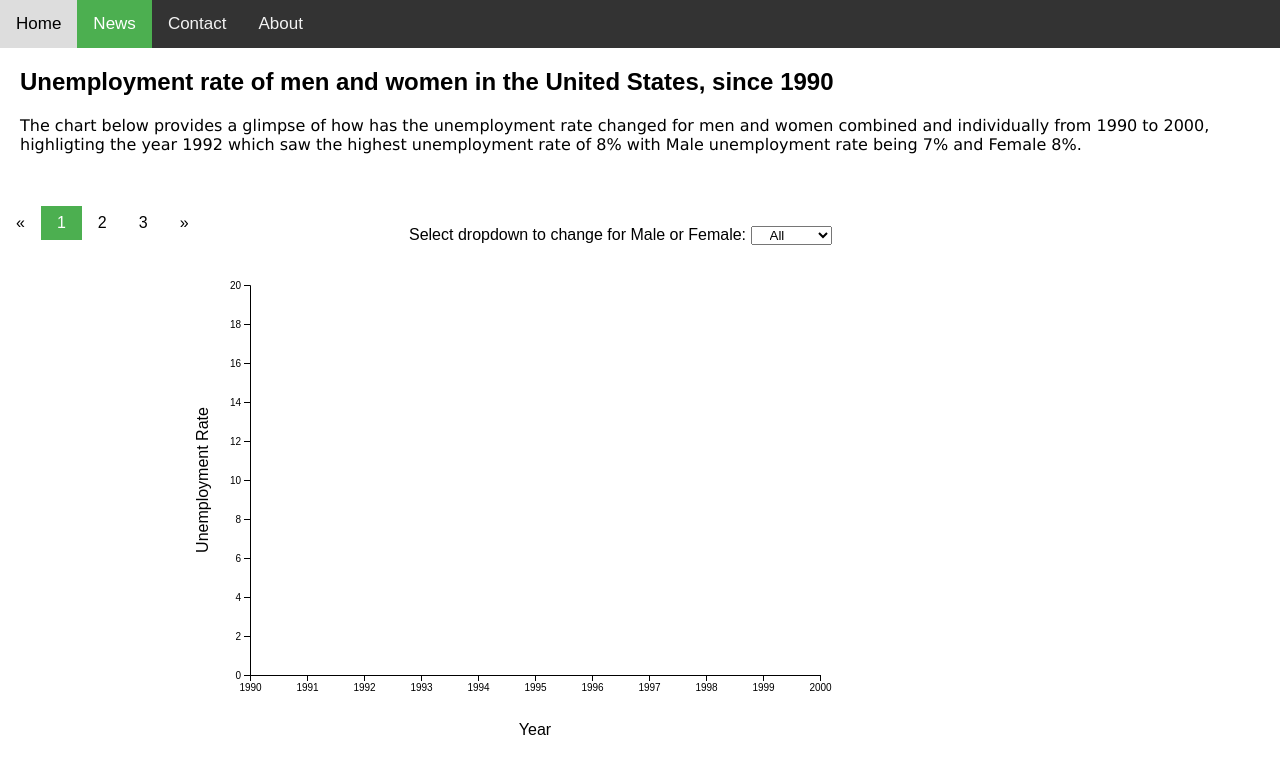
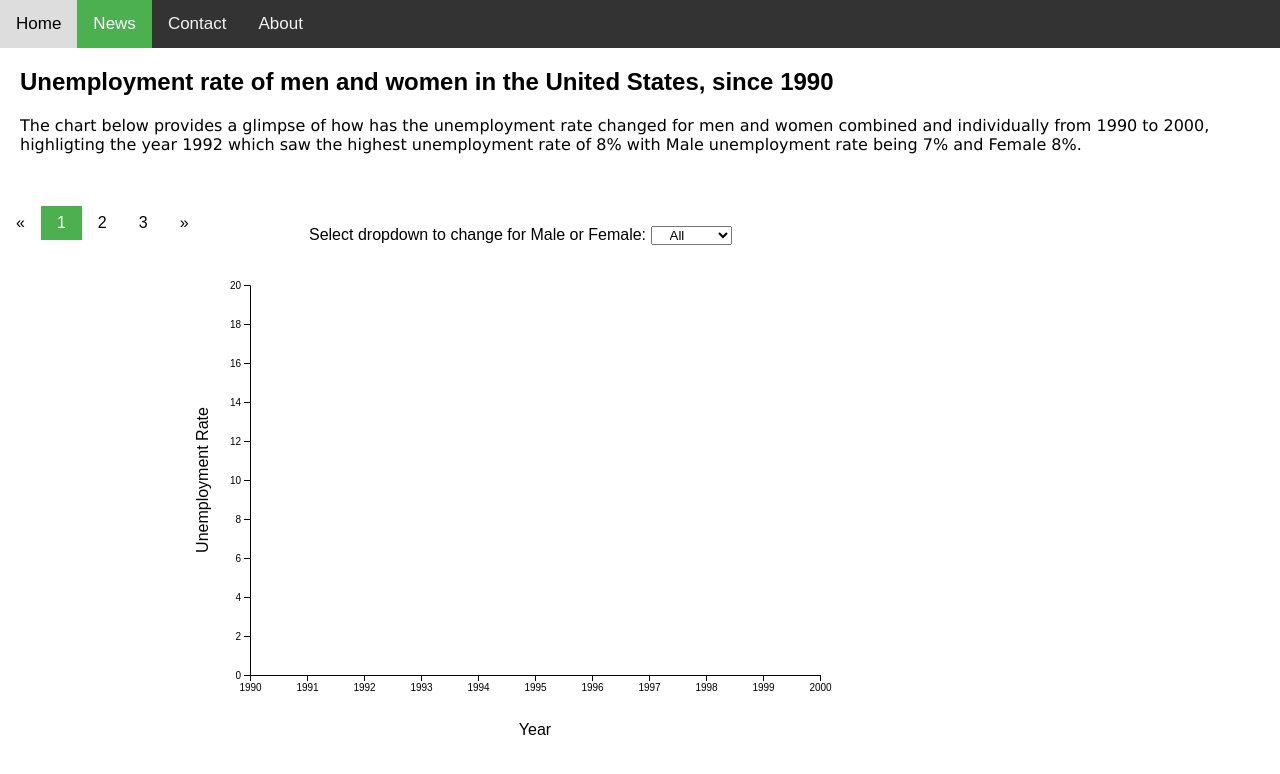
Before and after one commit to arushig6/test1, a plain HTML site: page index.html in a window 1280 px wide. Drawn offline with nearby package versions, Linux system fonts and the light colour scheme; no server answers.

Commit message:
Update index.html

```diff
--- a/index.html
+++ b/index.html
@@ -88,7 +88,7 @@ body {
 <!-- Load d3.js -->
 <script src="https://d3js.org/d3.v4.js"></script>
 
-<label style = "padding-left:200px"></label>
+<label style = "padding-left:100px"></label>
 <label for="selectButton">Select dropdown to change for Male or Female:</label>
 <!-- Initialize a select button -->
 <select id="selectButton"  style="padding-left:14px" ></select>
```
